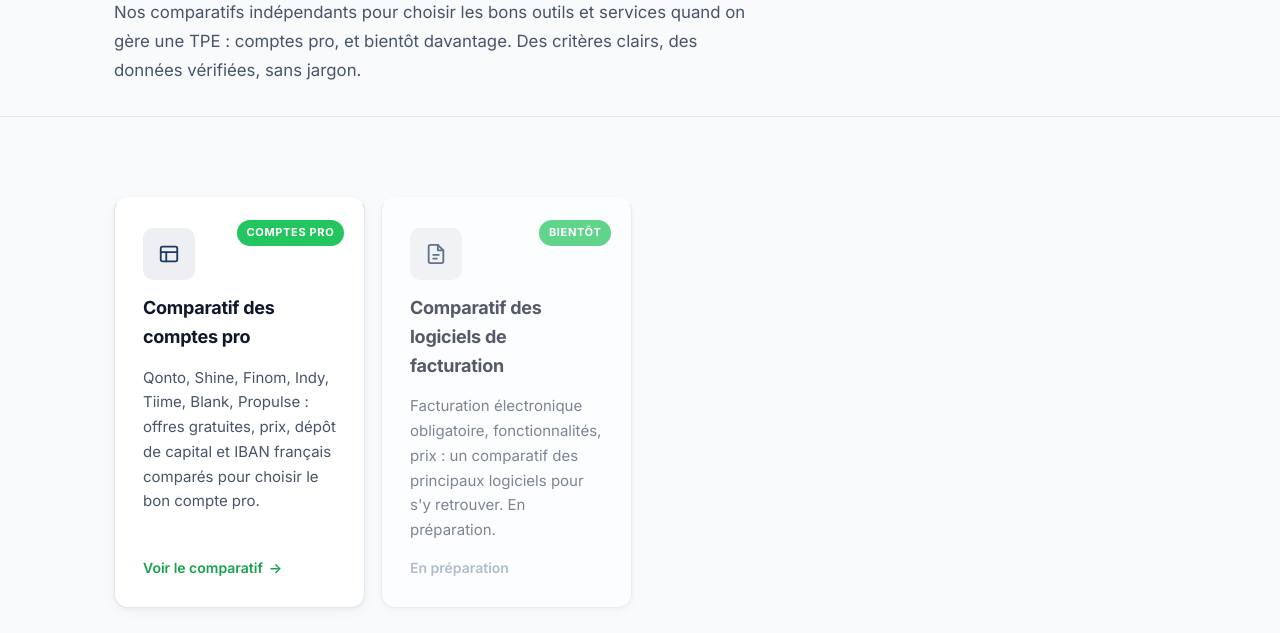
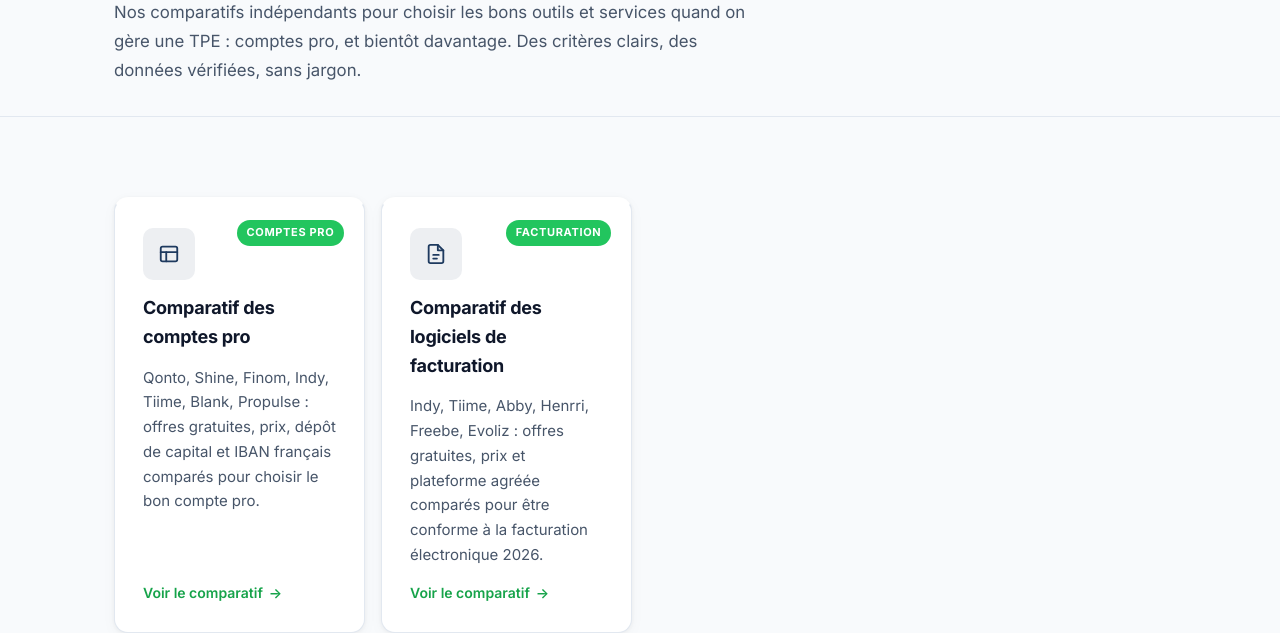
Before and after one commit to outils-tpe/outils-tpe, a website: page public/comparateurs/index.html in a window 1280 px wide. Shown: the part 195-828 px from the top of the page. Drawn offline with Linux system fonts and the light colour scheme.

Commit message:
Sauvegarde auto avant modification

```diff
--- a/public/comparateurs/index.html
+++ b/public/comparateurs/index.html
@@ -126,7 +126,7 @@
           <span class="card__link">Voir le comparatif <span aria-hidden="true">→</span></span>
         </a>
 
-        <div class="card card--soon" aria-label="Comparatif des logiciels de facturation (bientôt)">
+        <a href="/comparateur-logiciels-facturation" class="card" aria-label="Comparatif des logiciels de facturation">
           <div class="card__icon" aria-hidden="true">
             <svg viewBox="0 0 24 24" fill="none" stroke="currentColor" stroke-width="2" stroke-linecap="round" stroke-linejoin="round">
               <path d="M14 2H6a2 2 0 0 0-2 2v16a2 2 0 0 0 2 2h12a2 2 0 0 0 2-2V8z"/>
@@ -134,11 +134,11 @@
               <line x1="9" y1="13" x2="15" y2="13"/><line x1="9" y1="17" x2="13" y2="17"/>
             </svg>
           </div>
-          <span class="card__badge">Bientôt</span>
+          <span class="card__badge">Facturation</span>
           <h2 class="card__title">Comparatif des logiciels de facturation</h2>
-          <p class="card__desc">Facturation électronique obligatoire, fonctionnalités, prix : un comparatif des principaux logiciels pour s'y retrouver. En préparation.</p>
-          <span class="card__link">En préparation</span>
-        </div>
+          <p class="card__desc">Indy, Tiime, Abby, Henrri, Freebe, Evoliz : offres gratuites, prix et plateforme agréée comparés pour être conforme à la facturation électronique 2026.</p>
+          <span class="card__link">Voir le comparatif <span aria-hidden="true">→</span></span>
+        </a>
 
       </div>
     </div>
```
